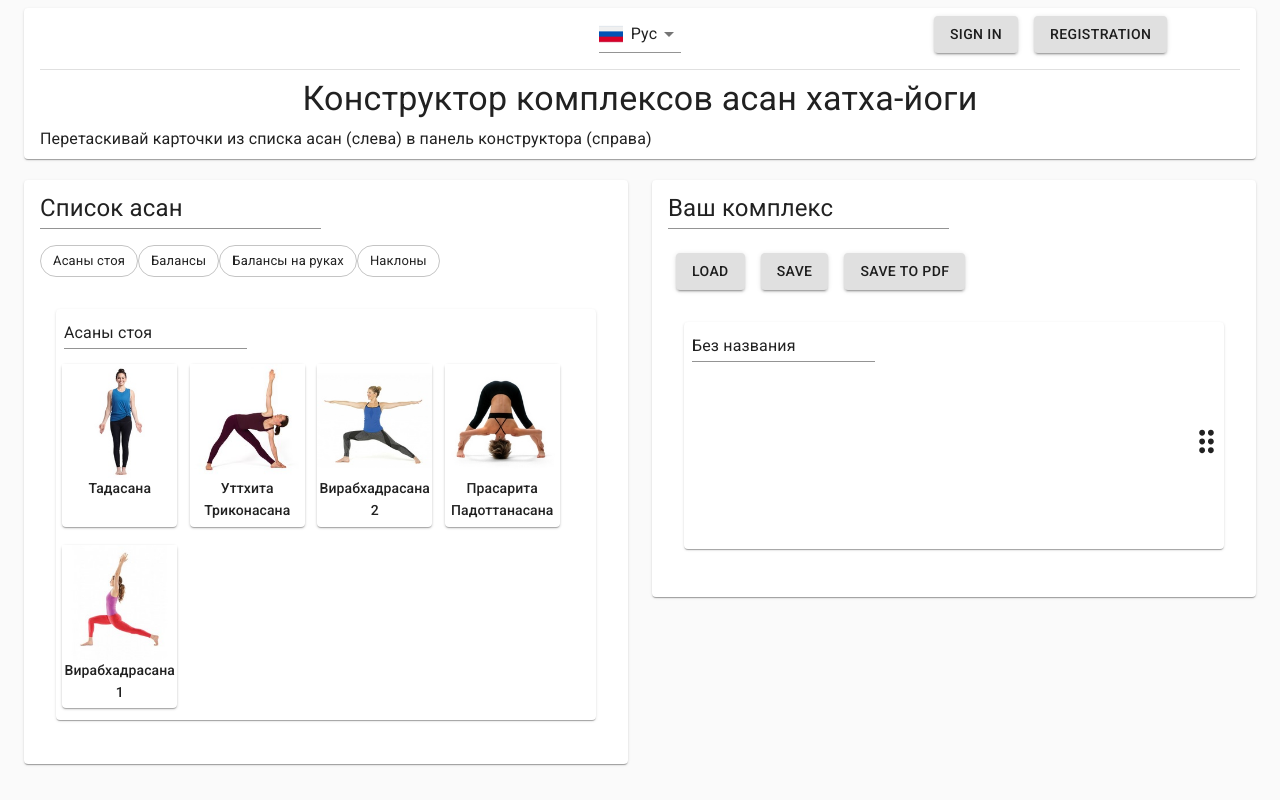
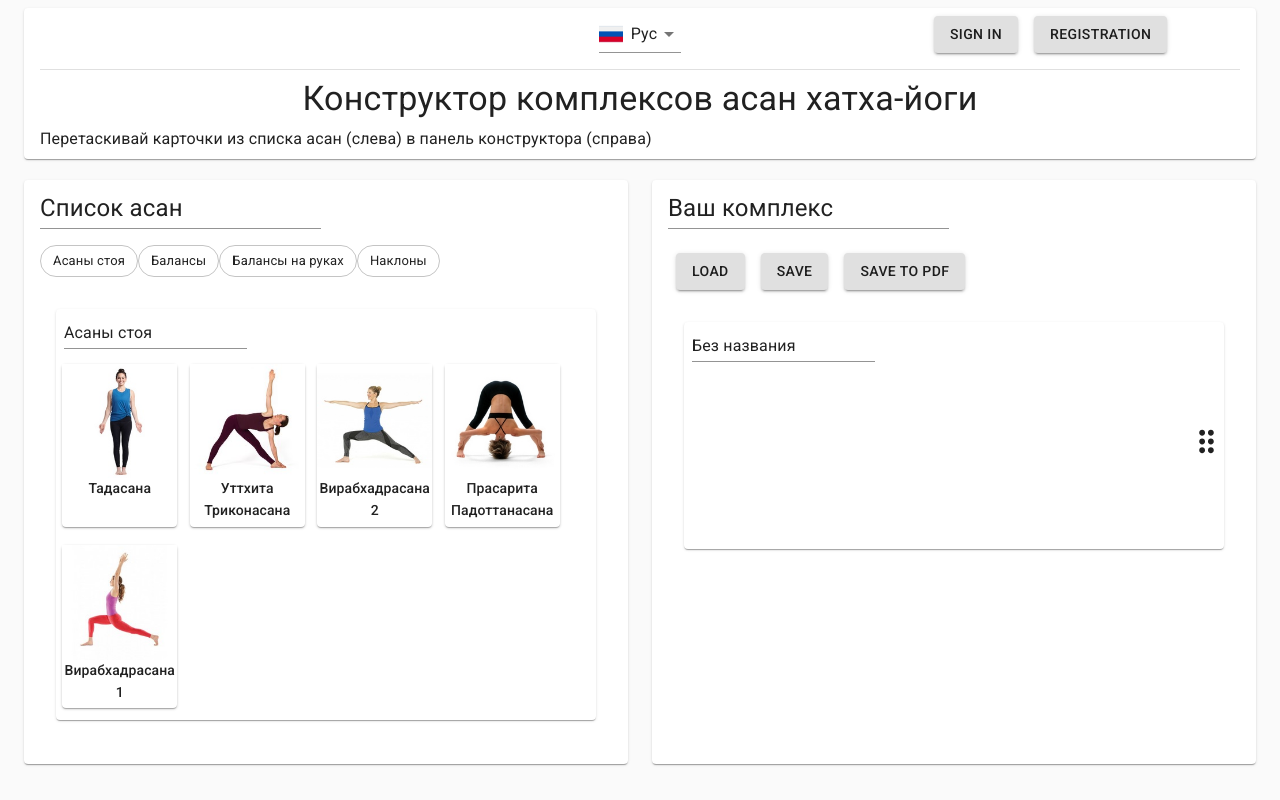
Before and after one commit to Zadovsky/YogaSequenceBuilder, a React (Create React App) app: page / in a window 1280 px wide. Built offline with nearby package versions, Linux system fonts and the light colour scheme.

Commit message:
Рефакторинг: поправил верстку Panel

```diff
--- a/src/components/Panel.js
+++ b/src/components/Panel.js
@@ -61,9 +61,9 @@ export default function Panel(props) {
   });
 
   return (
-    <div className="SchedulePanel" onDragOver={onDragOverFunc}>
+    <div className="Panel" onDragOver={onDragOverFunc}>
       <Paper className={classes.root}>
-        <div className="SchedulePanelFlexBox">
+        <div className="PanelFlexBox">
           <div className="PanelNameWraper">
             <PanelName
               name={
@@ -74,7 +74,7 @@ export default function Panel(props) {
             />
           </div>
           <SaveLoadPdfButtons />
-          <div className="SchedulePanelFlexElement">
+          <div className="PanelFlexElement">
             <AsanasGridBlock
               cards={cards}
               draggingCard={draggingCard}
```
